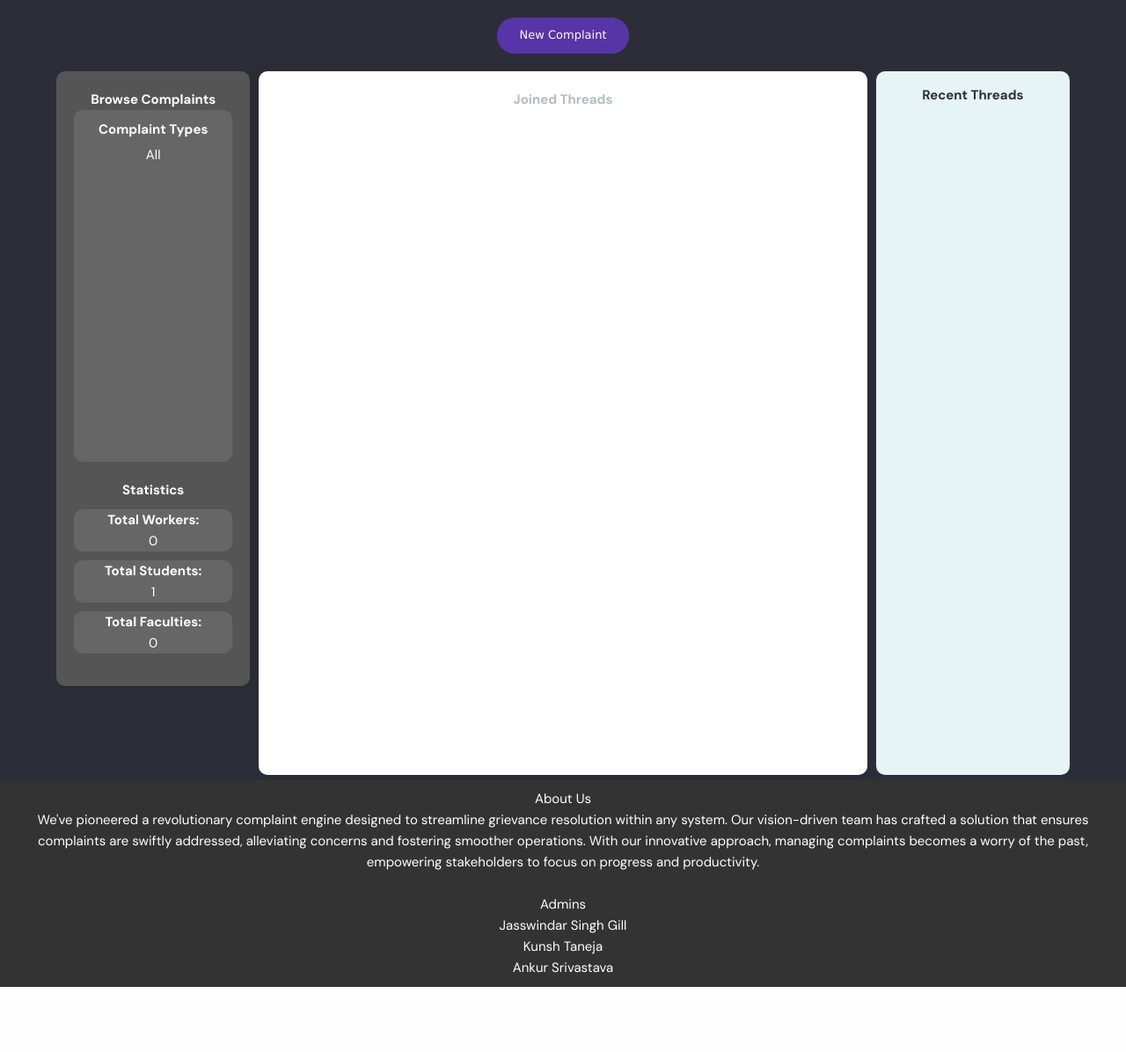
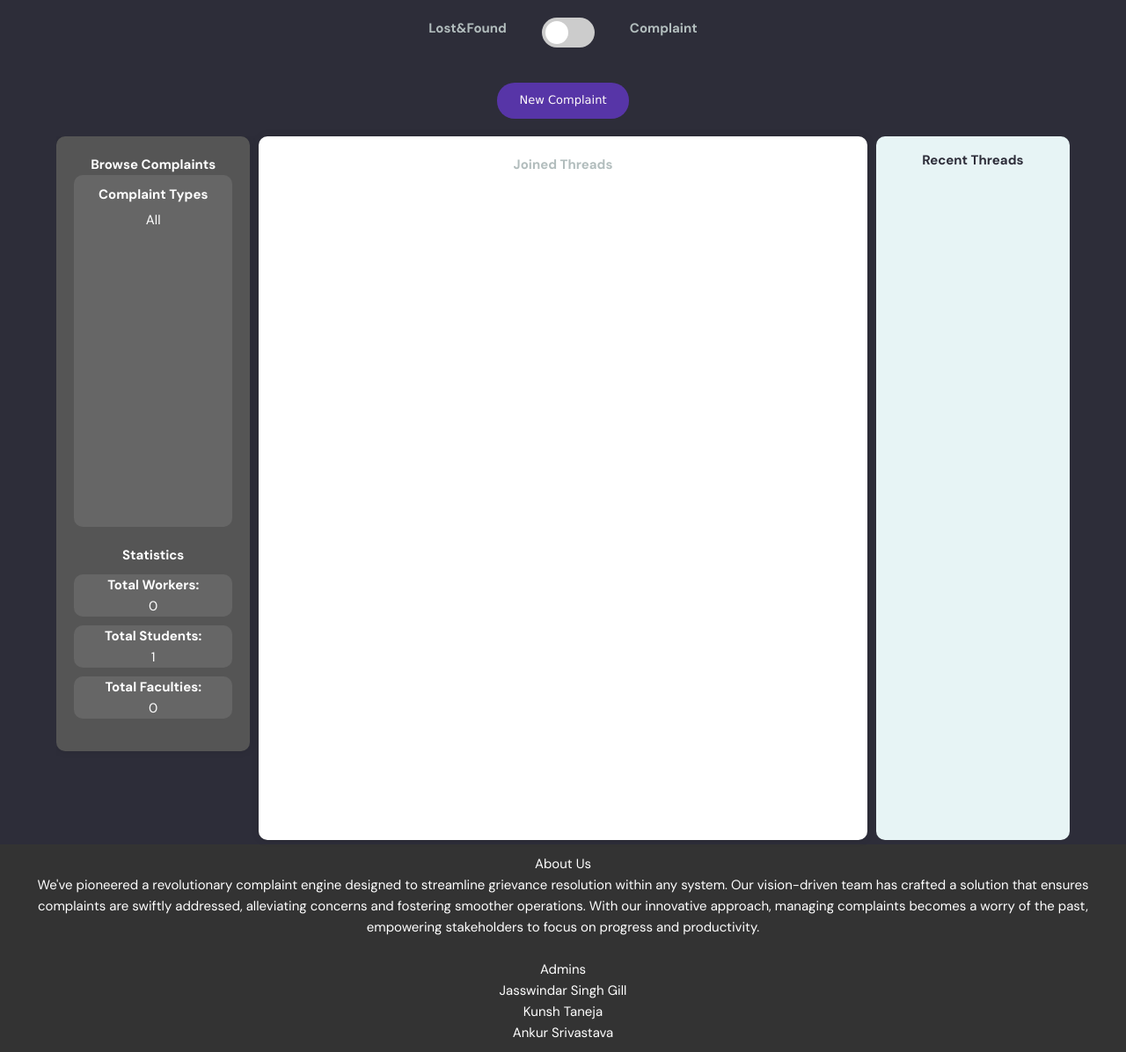
Before and after one commit to Jassi-Gill/theComplaintEngine, a Django app: page /home-page/ in a window 1280 px wide. Shown: the part 77-1273 px from the top of the page at 88% size. Before the commit the page ends 1199 px from the top, so only its background shows below. Run offline with Django 5.2, Linux system fonts and the light colour scheme; the visitor is signed in with stand-in values (Sample User, id 1); data comes from the database, SQL or seed files in the repository; data that the repository does not hold is empty.

Commit message:
switch box

```diff
--- a/theEngine/base/templates/base/home_page.html
+++ b/theEngine/base/templates/base/home_page.html
@@ -13,7 +13,15 @@
 
 <body>
     {% include 'base/navbar.html' %}
+    <div class="switch-panel">
+        <h3>Lost&Found</h3>
+        <label class="switch">
+            <input type="checkbox">
+            <span class="slider round"></span>
 
+        </label>
+        <h3>Complaint</h3>
+    </div>
     <div class="newcomplain">
         <center>
             <a href="{% url 'complaint-form' %}" class="signup">New Complaint</a>
@@ -22,6 +30,7 @@
             {% endif %}
         </center>
     </div>
+
 
     <div class="container">
         <div id="side-panel" class="panel-container">
@@ -61,9 +70,13 @@
             </center>
             {% for room in rooms %}
             <div class="Thread">
-                <a style="text-decoration: none;" href="{% url 'profile-page' room.host.username%}"><h2>{{room.host.name}}</h2><br></a>
+                <a style="text-decoration: none;" href="{% url 'profile-page' room.host.username%}">
+                    <h2>{{room.host.name}}</h2><br>
+                </a>
                 <center>
-                    <a style="text-decoration: none;" href="{% url 'thread-page' room.cid%}"><h4 class="thread-name">{{room.subject}}</h4></a>
+                    <a style="text-decoration: none;" href="{% url 'thread-page' room.cid%}">
+                        <h4 class="thread-name">{{room.subject}}</h4>
+                    </a>
                 </center>
                 <br>
                 <div class="startdate">{{room.created}}</div>
@@ -76,12 +89,16 @@
             {% for message in room_messages %}
             <div class="recent-thread">
 
-                <a style="text-decoration: none;" href="{% url 'profile-page' message.user.username%}"> <h1>@{{message.user.name}}</h1></a>
+                <a style="text-decoration: none;" href="{% url 'profile-page' message.user.username%}">
+                    <h1>@{{message.user.name}}</h1>
+                </a>
                 <br>
-                <a style="text-decoration: none;" href="{% url 'thread-page' message.room.cid%}"><h6>{{message}}</h6></a>
+                <a style="text-decoration: none;" href="{% url 'thread-page' message.room.cid%}">
+                    <h6>{{message}}</h6>
+                </a>
                 <hr style="border: 2px;">
-                <div class = "recentdatetime">
-                <h5>{{message.created|timesince}}</h5>
+                <div class="recentdatetime">
+                    <h5>{{message.created|timesince}}</h5>
                 </div><br>
                 <center><label class="type">{{message.room.complaintType.complaintType}}</label></center>
 
@@ -91,9 +108,14 @@
         </div>
     </div>
     <footer class="footer">
-        <div>About Us<p>We've pioneered a revolutionary complaint engine designed to streamline grievance resolution within any system. Our vision-driven team has crafted a solution that ensures complaints are swiftly addressed, alleviating concerns and fostering smoother operations. With our innovative approach, managing complaints becomes a worry of the past, empowering stakeholders to focus on progress and productivity.
+        <div>About Us<p>We've pioneered a revolutionary complaint engine designed to streamline grievance resolution
+                within any system. Our vision-driven team has crafted a solution that ensures complaints are swiftly
+                addressed, alleviating concerns and fostering smoother operations. With our innovative approach,
+                managing complaints becomes a worry of the past, empowering stakeholders to focus on progress and
+                productivity.
 
-        </p></div><br>
+            </p>
+        </div><br>
         <div>Admins
             <div>
                 Jasswindar Singh Gill
--- a/theEngine/static/styles/home_page.css
+++ b/theEngine/static/styles/home_page.css
@@ -5,12 +5,87 @@ body {
     background-color: #f0f0f0;
 }
 
+.switch-panel h3 {
+    margin: 20px;
+}
+
+.switch-panel {
+    display: flex;
+    flex-direction: row;
+    justify-content: center;
+
+}
+
+/* The switch - the box around the slider */
+.switch {
+    margin: 20px;
+    position: relative;
+    display: inline-block;
+    width: 60px;
+    height: 34px;
+}
+
+/* Hide default HTML checkbox */
+.switch input {
+    opacity: 0;
+    width: 0;
+    height: 0;
+}
+
+/* The slider */
+.slider {
+    position: absolute;
+    cursor: pointer;
+    top: 0;
+    left: 0;
+    right: 0;
+    bottom: 0;
+    background-color: #ccc;
+    -webkit-transition: .4s;
+    transition: .4s;
+}
+
+.slider:before {
+    position: absolute;
+    content: "";
+    height: 26px;
+    width: 26px;
+    left: 4px;
+    bottom: 4px;
+    background-color: white;
+    -webkit-transition: .4s;
+    transition: .4s;
+}
+
+input:checked+.slider {
+    background-color: #2196F3;
+}
+
+input:focus+.slider {
+    box-shadow: 0 0 1px #2196F3;
+}
+
+input:checked+.slider:before {
+    -webkit-transform: translateX(26px);
+    -ms-transform: translateX(26px);
+    transform: translateX(26px);
+}
+
+/* Rounded sliders */
+.slider.round {
+    border-radius: 34px;
+}
+
+.slider.round:before {
+    border-radius: 50%;
+}
+
 .newcomplain {
     padding-top: 20px;
 }
 
 .signup {
-    width:150px;
+    width: 150px;
     padding: 10px 10px;
     background-color: rgb(87, 53, 167);
     color: rgb(254, 250, 250);
@@ -132,8 +207,10 @@ body {
     padding-bottom: 10px;
     padding-top: 10px;
     margin-bottom: 10px;
-    height: 50vh; /* Set the height of the div */
-    overflow-y: scroll; /* Add vertical scrollbar */
+    height: 50vh;
+    /* Set the height of the div */
+    overflow-y: scroll;
+    /* Add vertical scrollbar */
 }
 
 .complaints a {
@@ -185,8 +262,10 @@ body {
     border-radius: 10px;
     box-shadow: 0 0 10px rgba(0, 0, 0, 0.1);
     position: relative;
-    height: 100vh; /* Set the height of the div */
-    overflow-y: scroll; /* Add vertical scrollbar */
+    height: 100vh;
+    /* Set the height of the div */
+    overflow-y: scroll;
+    /* Add vertical scrollbar */
     /* Add position relative for absolute positioning */
 }
 
@@ -223,8 +302,10 @@ body {
     border-radius: 10px;
     margin-bottom: 5px;
     margin-left: 10px;
-    height: 100vh; /* Set the height of the div */
-    overflow-y: scroll; /* Add vertical scrollbar */
+    height: 100vh;
+    /* Set the height of the div */
+    overflow-y: scroll;
+    /* Add vertical scrollbar */
 }
 
 .parent-recent-threads h1 {
@@ -232,6 +313,7 @@ body {
     color: #2D2D39;
     margin-bottom: 10px;
 }
+
 .parent-recent-threads h4 {
     font-family: 'Franklin Gothic Medium', 'Arial Narrow', Arial, sans-serif;
     font-weight: lighter;
@@ -247,7 +329,7 @@ body {
 }
 
 .recent-thread h1 {
-    color:rgb(82, 82, 82);
+    color: rgb(82, 82, 82);
     font-weight: normal;
     font-size: smaller;
 }
@@ -267,7 +349,7 @@ body {
     background-color: blanchedalmond;
     padding: 10px;
     border-radius: 10px;
-    color:rgb(112, 112, 112);
+    color: rgb(112, 112, 112);
     font-size: smaller;
 }
 
@@ -276,6 +358,6 @@ body {
     font-size: smaller;
     align-items: center;
     background-color: #333;
-    color:#f9f9f9;
+    color: #f9f9f9;
     border-radius: 10px;
 }
```
